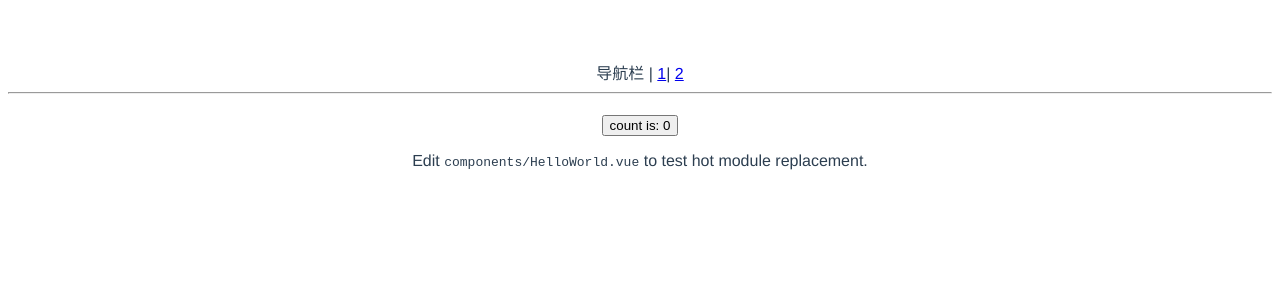
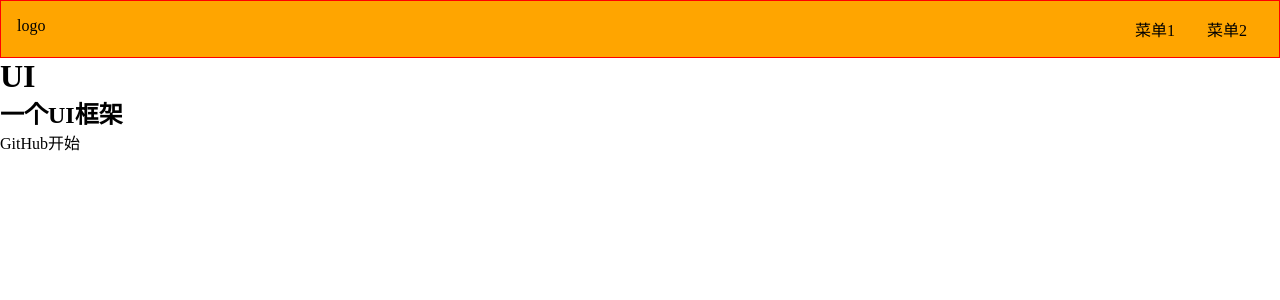
Before and after one commit to lb66/Lab-ui, a Vue app: page / in a window 1280 px wide. Shown: the top 300 px of the page. Built offline with nearby package versions, Linux system fonts and the light colour scheme.

Commit message:
Topnav顶部导航栏组件

```diff
--- a/package.json
+++ b/package.json
@@ -7,10 +7,10 @@
   },
   "dependencies": {
     "vue": "^3.0.0-rc.1",
-    "vue-property-decorator": "^9.0.0",
     "vue-router": "4.0.0-beta.7"
   },
   "devDependencies": {
+    "sass": "^1.26.10",
     "@vue/compiler-sfc": "^3.0.0-rc.1",
     "vite": "^1.0.0-rc.1"
   }
--- a/src/App.vue
+++ b/src/App.vue
@@ -1,10 +1,4 @@
 <template>
-  <div>
-    导航栏 |
-    <router-link to="/">1</router-link>|
-    <router-link to="/xxx">2</router-link>
-  </div>
-  <hr />
   <router-view />
 </template>
 
--- a/src/components/Haha.vue
+++ /dev/null
@@ -1,9 +0,0 @@
-<template>
-  <h1>haha</h1>
-</template>
-
-<script>
-export default {
-  name: "Haha",
-};
-</script>
--- a/src/components/HelloWorld.vue
+++ /dev/null
@@ -1,19 +0,0 @@
-<template>
-  <h1>{{ msg }}</h1>
-  <button @click="count++">count is: {{ count }}</button>
-  <p>Edit <code>components/HelloWorld.vue</code> to test hot module replacement.</p>
-</template>
-
-<script>
-export default {
-  name: 'HelloWorld',
-  props: {
-    msg: String
-  },
-  data() {
-    return {
-      count: 0
-    }
-  }
-}
-</script>
--- /dev/null
+++ b/src/components/Topnav.vue
@@ -0,0 +1,32 @@
+<template>
+  <div class="topnav">
+    <div class="logo">logo</div>
+    <ul class="menu">
+      <li>菜单1</li>
+      <li>菜单2</li>
+    </ul>
+  </div>
+</template>
+
+<script>
+export default {};
+</script>
+
+<style lang="scss" scoped>
+.topnav {
+  border: 1px solid red;
+  background: orange;
+  display: flex;
+  padding: 16px;
+  > .logo {
+    max-width: 6em;
+    margin-right: auto;
+  }
+  > .menu {
+    display: flex;
+    > li {
+      margin: 0 1em;
+    }
+  }
+}
+</style>
--- a/src/index.css
+++ /dev/null
@@ -1,8 +0,0 @@
-#app {
-  font-family: Avenir, Helvetica, Arial, sans-serif;
-  -webkit-font-smoothing: antialiased;
-  -moz-osx-font-smoothing: grayscale;
-  text-align: center;
-  color: #2c3e50;
-  margin-top: 60px;
-}
--- /dev/null
+++ b/src/index.scss
@@ -0,0 +1,21 @@
+//  #app {
+//   font-family: Avenir, Helvetica, Arial, sans-serif;
+//   -webkit-font-smoothing: antialiased;
+//   -moz-osx-font-smoothing: grayscale;
+//   text-align: center;
+//   color: #2c3e50;
+//   margin-top: 60px;
+// }
+*{
+  box-sizing: border-box;
+  padding: 0;
+  margin: 0;
+}
+ul,ol{list-style: none;}
+a{
+  text-decoration: none;
+  color: inherit;
+  &:hover{
+    border-bottom:1px solid red
+  }
+}
--- /dev/null
+++ b/src/views/Doc.vue
@@ -0,0 +1,19 @@
+<template>
+  <div>
+    <Topnav />
+    <div class="content">
+      <aside>边栏</aside>
+      <main>主内容</main>
+    </div>
+  </div>
+</template>
+
+<script lang='ts'>
+import Topnav from "../components/Topnav.vue";
+export default {
+  components: { Topnav },
+};
+</script>
+
+<style lang="scss" scoped>
+</style>
--- /dev/null
+++ b/src/views/Home.vue
@@ -0,0 +1,23 @@
+<template>
+  <div>
+    <Topnav />
+    <div class="banner">
+      <h1>UI</h1>
+      <h2>一个UI框架</h2>
+      <p class="actions">
+        <a>GitHub</a>
+        <a>开始</a>
+      </p>
+    </div>
+  </div>
+</template>
+
+<script lang='ts'>
+import Topnav from "../components/Topnav.vue";
+export default {
+  components: { Topnav },
+};
+</script>
+
+<style lang="scss" scoped>
+</style>
```
Also changed, not shown: src/main.ts (+6 -5 lines), 1 other file (tests, documents, lock files or other folders).
